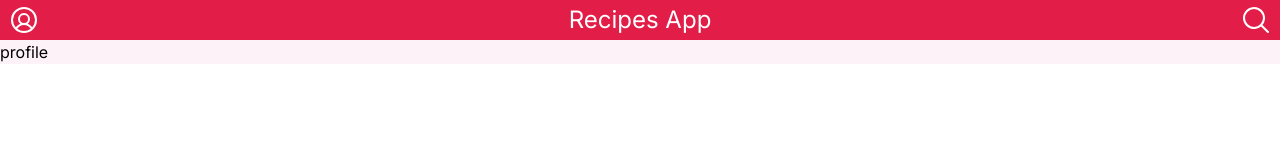
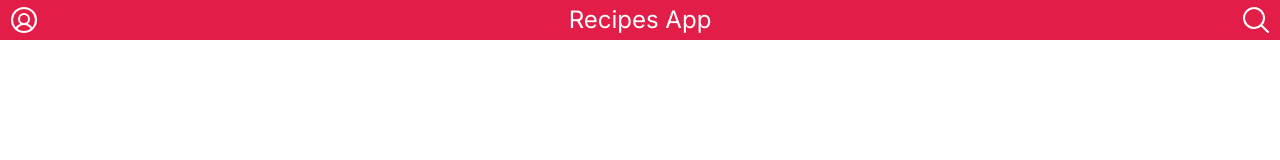
Before and after one commit to MoisesSantana/recipes-app, a Next.js app: page /profile in a window 1280 px wide. Shown: the top 160 px of the page. Built offline with nearby package versions, Linux system fonts and the light colour scheme.

Commit message:
feat: fix layout and persist global state

```diff
--- a/app/profile/layout.tsx
+++ b/app/profile/layout.tsx
@@ -1,9 +1,6 @@
 import type { Metadata } from 'next';
-import { Inter } from 'next/font/google';
 import { Header } from '@/components/header';
 import { Footer } from '@/components/footer';
-
-const inter = Inter({ subsets: ['latin'] });
 
 export const metadata: Metadata = {
   title: 'Recipes App',
@@ -16,14 +13,12 @@ export default function RootLayout({
   children: React.ReactNode
 }) {
   return (
-    <html lang="en">
-      <body className={inter.className}>
-        <Header />
-        <div className='pt-[40px] bg-pink-50'>
-          {children}
-        </div>
-        <Footer />
-      </body>
-    </html>
+    <>
+      <Header />
+      <div className='pt-[40px] bg-pink-50'>
+        {children}
+      </div>
+      <Footer />
+    </>
   );
 }
--- a/app/profile/page.tsx
+++ b/app/profile/page.tsx
@@ -1,5 +1,17 @@
+'use client';
+
+import { useProfileStore } from '@/zustand/profile';
+import { useEffect, useState } from 'react';
+
 export default function Profile() {
+  const userEmail = useProfileStore((state) => state.userEmail);
+  const [localUserEmail, setLocalUserEmail] = useState('');
+
+  useEffect(() => {
+    setLocalUserEmail(userEmail);
+  }, [userEmail]);
+
   return (
-    <div>profile</div>
+    <div>{localUserEmail}</div>
   );
 }
--- a/app/recipes/layout.tsx
+++ b/app/recipes/layout.tsx
@@ -1,9 +1,6 @@
 import type { Metadata } from 'next';
-import { Inter } from 'next/font/google';
 import { Header } from '@/components/header';
 import { Footer } from '@/components/footer';
-
-const inter = Inter({ subsets: ['latin'] });
 
 export const metadata: Metadata = {
   title: 'Recipes App',
@@ -16,14 +13,12 @@ export default function RootLayout({
   children: React.ReactNode
 }) {
   return (
-    <html lang="en">
-      <body className={inter.className}>
-        <Header />
-        <div className='pt-[40px] bg-pink-50'>
-          {children}
-        </div>
-        <Footer />
-      </body>
-    </html>
+    <>
+      <Header />
+      <div className='pt-[40px] bg-pink-50'>
+        {children}
+      </div>
+      <Footer />
+    </>
   );
 }
--- a/zustand/profile.ts
+++ b/zustand/profile.ts
@@ -1,4 +1,5 @@
 import { create } from 'zustand';
+import { persist, createJSONStorage } from 'zustand/middleware';
 
 type ProfileState = {
   userEmail: string;
@@ -8,7 +9,15 @@ type ProfileAction = {
   setUserEmail: (email: ProfileState['userEmail']) => void;
 }
 
-export const useProfileStore = create<ProfileState & ProfileAction>((set) => ({
-  userEmail: '',
-  setUserEmail: (email: string) => set(() => ({ userEmail: email })),
-}));
+export const useProfileStore = create<ProfileState & ProfileAction>()(
+  persist(
+    (set) => ({
+      userEmail: '',
+      setUserEmail: (email: string) => set(() => ({ userEmail: email })),
+    }),
+    {
+      name: 'profile-storage',
+      storage: createJSONStorage(() => localStorage),
+    }
+  )
+);
```
